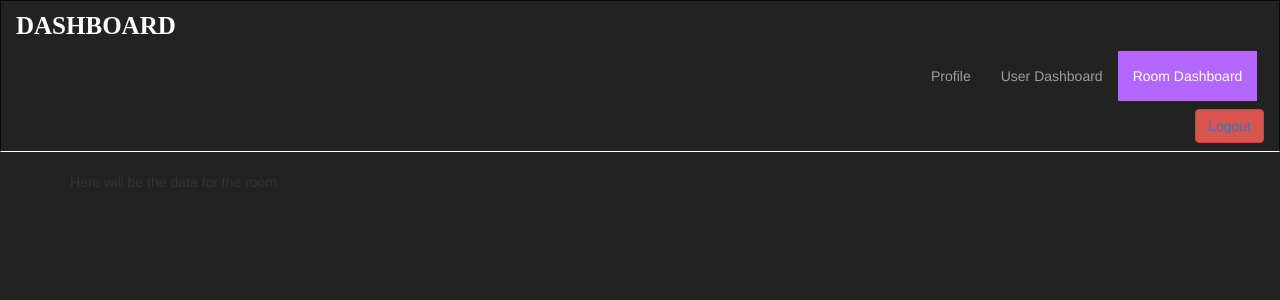
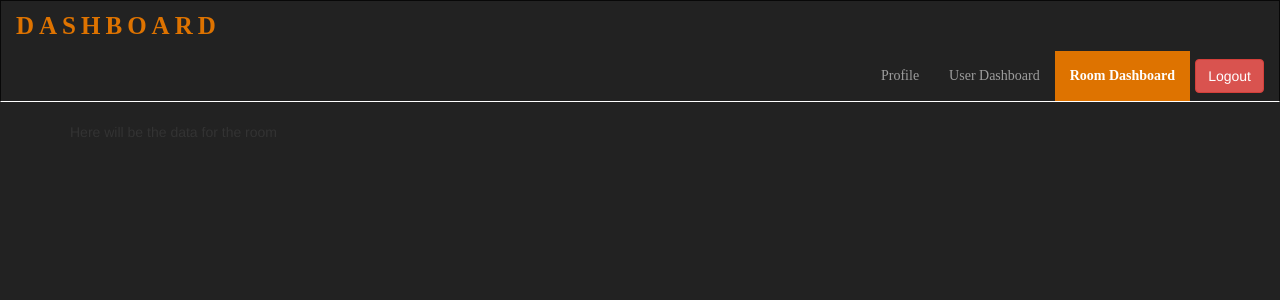
Before and after one commit to BikashJhendi/easyrooms, a Django app: page /login/dashboard/main in a window 1280 px wide. Shown: the top 300 px of the page. Run offline with Django 3.2, Linux system fonts and the light colour scheme; a user stored in the database is signed in; data comes from the database, SQL or seed files in the repository; some libraries are stand-ins or nearby versions.

Commit message:
Update roomdashboard.css

```diff
--- a/roomsapps/static/css/roomdashboard.css
+++ b/roomsapps/static/css/roomdashboard.css
@@ -19,22 +19,32 @@ body
     float: right;
 }
 
+.navbar-btn a
+{
+    color: #FFFFFF;
+}
+
 .navbar-inverse .navbar-brand {
     color: #FFFFFF;
     font-size: 25px;
-    font-family: "Corbel Light";
+    font-family: Corbel;
+    letter-spacing: 5px;
     font-weight: bold;
+    color: #de7300;
 }
 
 @media (min-width: 768px){
 .navbar-nav
 {
     float: left;
-    margin: 0px 0px 0px 900px;
+    margin: 0px 0px 0px 850px;
+    font-family: Corbel;
 }
 }
 
 .navbar-inverse .navbar-nav>.active>a, .navbar-inverse .navbar-nav>.active>a:focus, .navbar-inverse .navbar-nav>.active>a:hover {
-    color: #fff;
-    background-color: #b367ff;
+    color: white;
+    font-weight: bold;
+    font-family: Corbel;
+    background-color: #de7300;
 }
```
